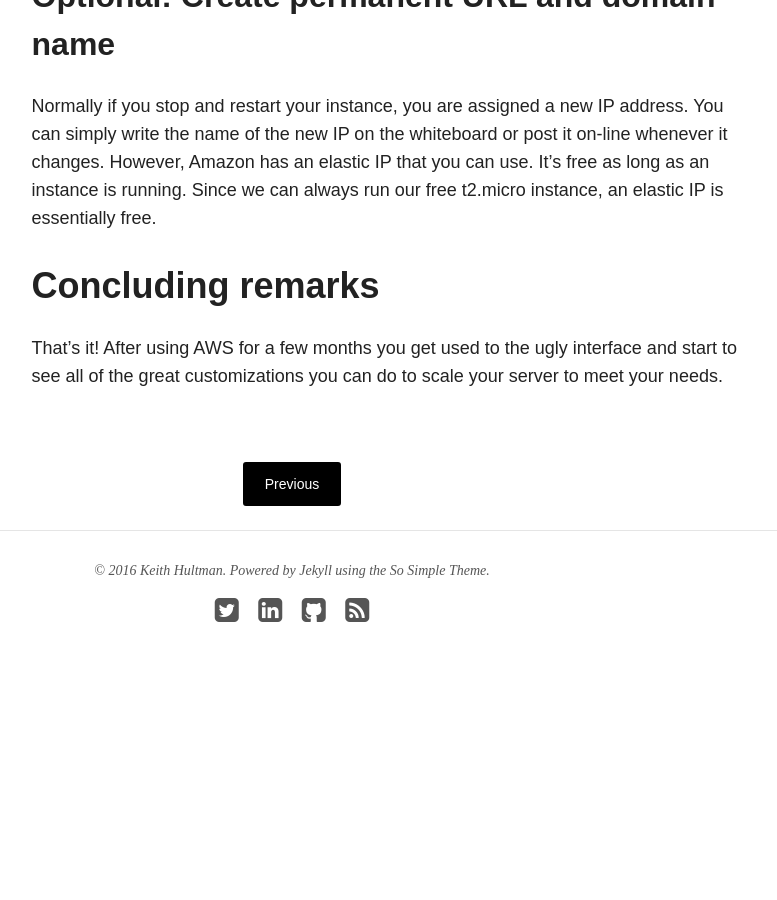
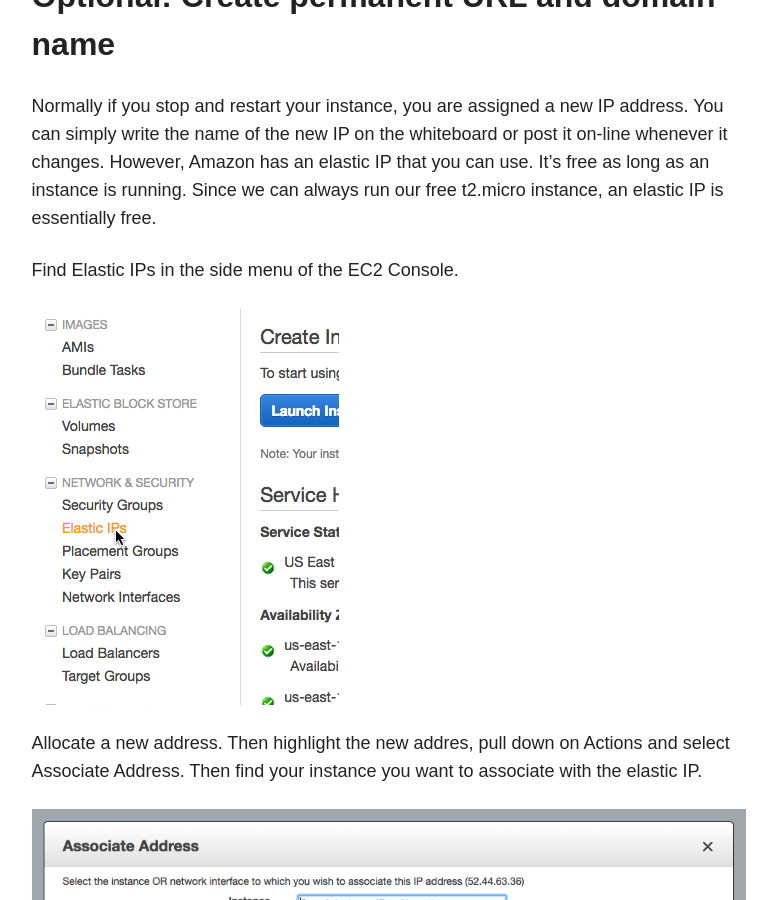
Before and after one commit to renjithmadhavan/data-science-portfolio, a Jekyll site: the page built from _posts/articles/2016-09-23-how-to-set-up-rstudio-on-AWS-for-bioinformatics-class.md, in a window 1280 px wide and 900 px high, scrolled down 7305 px. Shown: the whole window, without its empty margins (348-1125 px from the left). Built offline with Jekyll 4.4.1, drawn with Linux system fonts in a browser that asks for light colours; nearby versions of some CDN libraries; before the commit the page ends 8027 px from its top, so only the background shows below that; some of the changed text lies outside the part shown.

Commit message:
additional photos

```diff
--- a/_posts/articles/2016-09-23-how-to-set-up-rstudio-on-AWS-for-bioinformatics-class.md
+++ b/_posts/articles/2016-09-23-how-to-set-up-rstudio-on-AWS-for-bioinformatics-class.md
@@ -90,11 +90,11 @@ The adduser script will prompt you for information on each user. Here I left all
 
 ## Install packages to R system library
 
-### Create script with necessary packages.
+### Create script with necessary packages
 
 I created an R script with the packages that we would use throughout the semester. Some were basic R packages from CRAN, and others were from the [Bioconductor](https://www.bioconductor.org/) project. My script is [here](https://github.com/kahultman/bioinformatics/blob/master/installpackages.R).
 
-### Copy the script to the server.
+### Copy the script to the server
 
 Open a second terminal window and secure copy (scp) your script to the server. Once again use your public IP. If you don't know the path to your script you can drag your file from the finder into the terminal and it will fill in the path and file name for you. Notice the colon at the end of the public IP address, as well.
 
@@ -151,6 +151,14 @@ Students can input their current password and change to one of their liking. Tel
 
 Normally if you stop and restart your instance, you are assigned a new IP address. You can simply write the name of the new IP on the whiteboard or post it on-line whenever it changes. However, Amazon has an elastic IP that you can use. It's free as long as an instance is running. Since we can always run our free t2.micro instance, an elastic IP is essentially free.
 
+Find Elastic IPs in the side menu of the EC2 Console.
+
+![elastic]({{site.url}}/images/aws/elastic.jpg)
+
+Allocate a new address. Then highlight the new addres, pull down on Actions and select Associate Address. Then find your instance you want to associate with the elastic IP.
+
+![associate]({{site.url}}/images/aws/associate.jpg)
+
 # Concluding remarks
 
 That's it! After using AWS for a few months you get used to the ugly interface and start to see all of the great customizations you can do to scale your server to meet your needs.
```
Also changed, not shown: images/aws/Screen Shot 2016-09-23 at 2.35.57 PM.png (deleted), images/aws/Screen Shot 2016-09-23 at 4.36.44 PM.png (deleted), images/aws/associate.jpg (added), images/aws/elastic.jpg (added).
